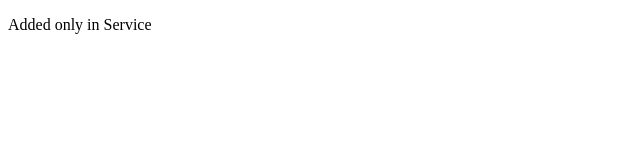
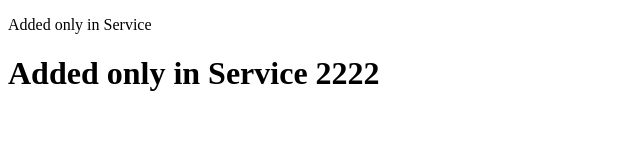
Before and after one commit to tbrogan21/Repository-1, a plain HTML site: page service.html in a window 1280 px wide. Shown: the whole page, without its empty margins (0-640 px from the left). Drawn offline with Linux system fonts and the light colour scheme.

Commit message:
Service Edit 2

```diff
--- a/service.html
+++ b/service.html
@@ -5,7 +5,7 @@
 <title>Untitled Document</title>
 </head>
 	<p>Added only in Service</p>
-
+	<h1>Added only in Service 2222</h1>
 <body>
 </body>
 </html>
```
